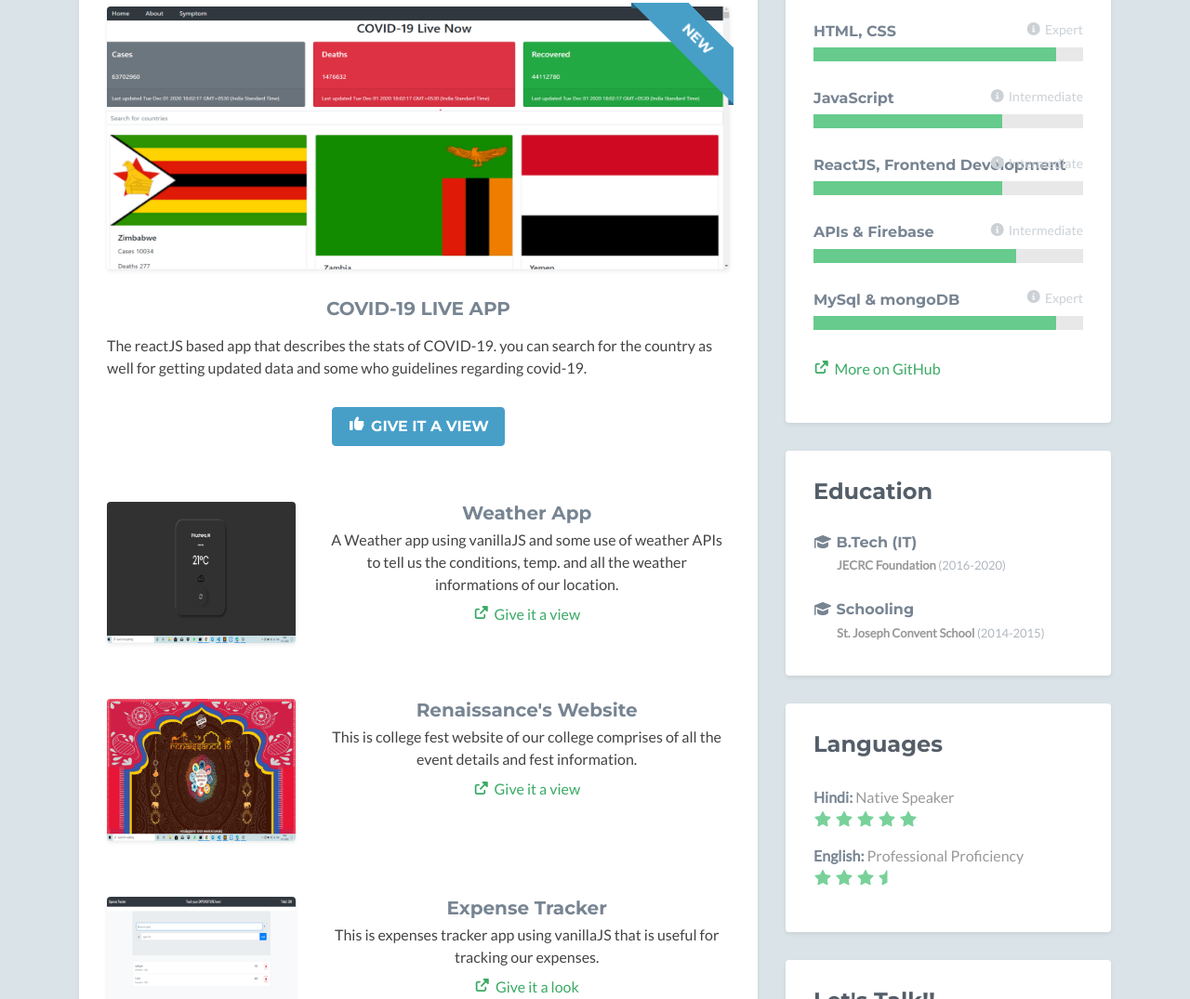
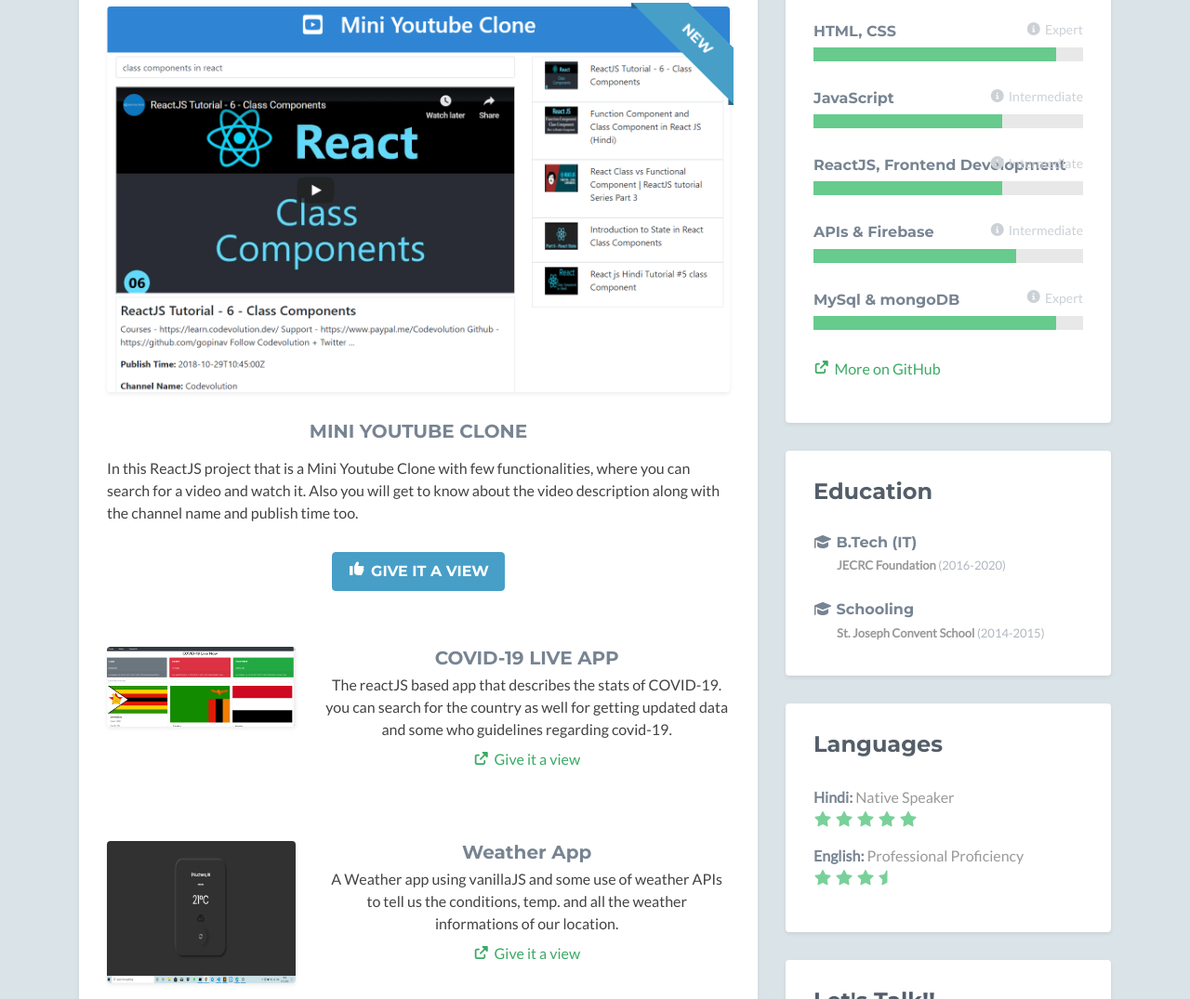
Before and after one commit to Niksgupta/portfolio1, a plain HTML site: page index.html in a window 1280 px wide. Shown: the part 717-1792 px from the top of the page at 93% size. Drawn offline with nearby package versions, Linux system fonts and the light colour scheme; no server answers; some icons are missing.

Commit message:
youtube project added

```diff
--- a/index.html
+++ b/index.html
@@ -70,25 +70,36 @@
                             <div class="item featured text-center">
 
                                 <div class="featured-image has-ribbon">
-                                    <a href="https://covid-19-liveapp.netlify.app" target="_blank">
-                                    <img class="img-fluid project-image rounded shadow-sm" src="assets/images/projects/pro1.png" alt="project name" />
+                                    <a href="https://mini-youtubeclone.netlify.app" target="_blank">
+                                    <img class="img-fluid project-image rounded shadow-sm" src="assets/images/projects/youtube.png" alt="project name" />
                                     </a>
                                     <div class="ribbon">
                                         <div class="text">New</div>
                                     </div>
                                 </div>
 
-                                <h3 class="title mb-3"><a href="https://github.com/Niksgupta/nikhil-app" target="_blank">COVID-19 LIVE APP</a></h3>
+                                <h3 class="title mb-3"><a href="https://github.com/Niksgupta/youtube-clone" target="_blank">MINI YOUTUBE CLONE </a></h3>
 
                                 <div class="desc text-left">
-                                    <p>The reactJS based app that describes the stats of COVID-19. you can search for the country as well for getting updated data and some who guidelines regarding covid-19. </p>
+                                    <p> In this ReactJS project that is a Mini Youtube Clone with few functionalities, where you can search for a video and watch it. Also you will get to know about the video description along with the channel name and publish time too.</p>
                                 </div><!--//desc-->
-                                <a class="btn btn-cta-secondary" href="https://covid-19-liveapp.netlify.app" target="_blank"><i class="fas fa-thumbs-up"></i>Give it a view</a>
+                                <a class="btn btn-cta-secondary" href="https://mini-youtubeclone.netlify.app" target="_blank"><i class="fas fa-thumbs-up"></i>Give it a view</a>
                             </div>
 
                             <div class="content">
 
                             <div class="item featured text-center">
+
+                            <div class="item row">
+                                <a class="col-md-4 col-12" href="https://covid-19-liveapp.netlify.app" target="_blank">
+                                <img class="img-fluid project-image rounded shadow-sm" src="assets/images/projects/pro1.png" alt="project name" />
+                                </a>
+                                <div class="desc col-md-8 col-12">
+                                    <h3 class="title"><a href="https://github.com/Niksgupta/nikhil-app" target="_blank">COVID-19 LIVE APP</a></h3>
+                                    <p class="mb-2"> The reactJS based app that describes the stats of COVID-19. you can search for the country as well for getting updated data and some who guidelines regarding covid-19. </p>
+                                    <p><a class="more-link" href="https://covid-19-liveapp.netlify.app" target="_blank"><i class="fas fa-external-link-alt"></i>Give it a view</a></p>
+                                </div><!--//desc-->
+                            </div><!--//item-->
 
 
 
```
Also changed, not shown: assets/images/projects/youtube.png (added).
